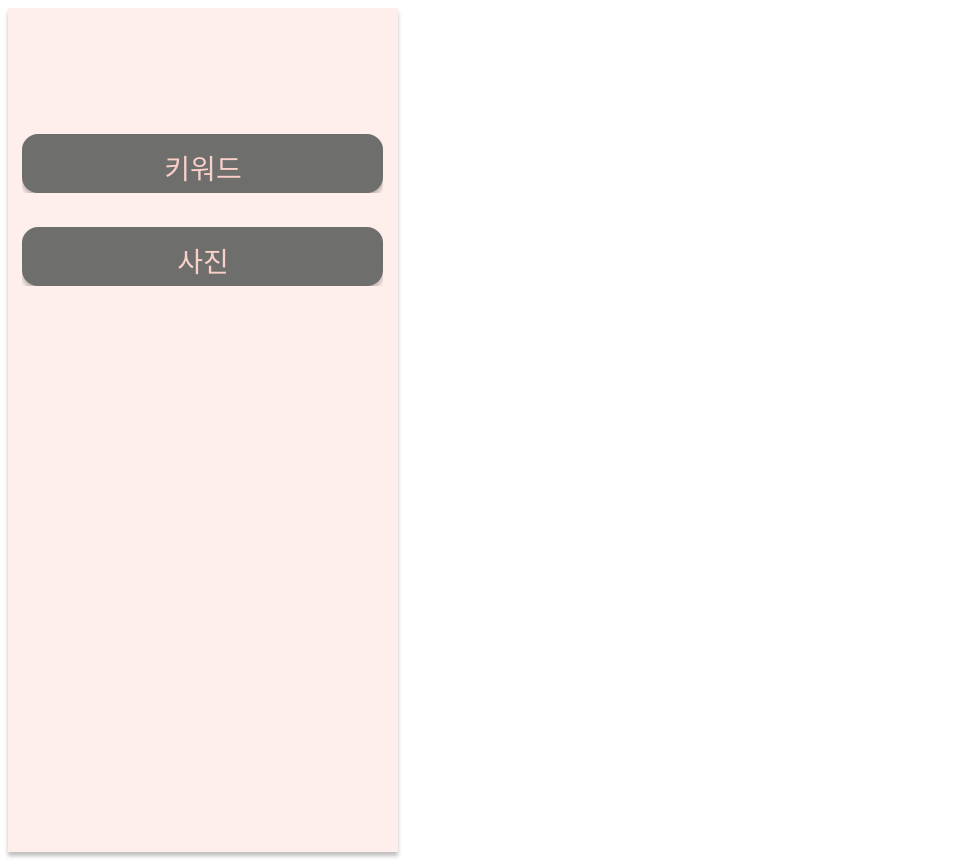
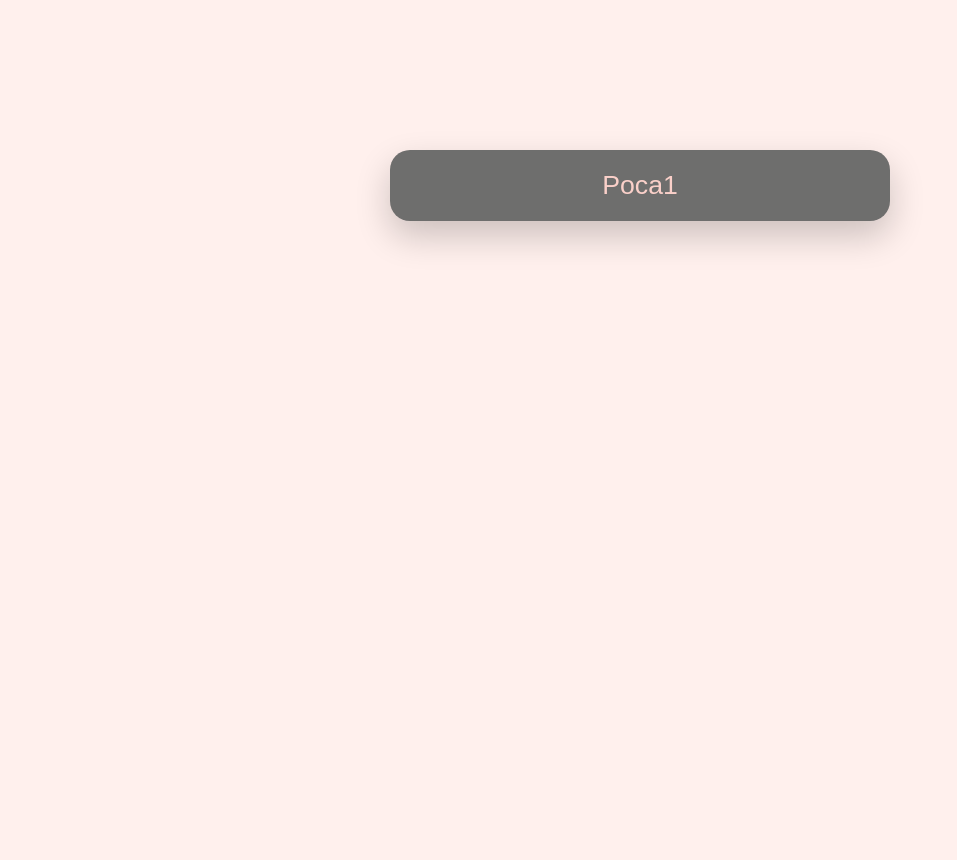
Before and after one commit to KinGSSajonjaltwo/PictureThat-React-Old, a React (Create React App) app: page / in a window 1280 px wide. Shown: the whole page, without its empty margins (0-957 px from the left). After the commit the page ends 800 px from the top, so only its background shows below. Built offline with nearby package versions, Linux system fonts and the light colour scheme.

Commit message:
home 페이지 민섭 디자인 적용

```diff
--- a/src/routes/Home.css
+++ b/src/routes/Home.css
@@ -1,67 +1,45 @@
-.bodyScreen {
-    width: 390px;
-    height: 844px;
-    background: rgba(255,239,236,1);
-    opacity: 1;
-    position: relative;
-    top: 0px;
-    left: 0px;
-    box-shadow: 0px 4px 4px rgba(0, 0, 0, 0.25);
-    overflow: hidden;
+*,
+*::before,
+*::after{
+  margin: 0;
+  padding: 0;
+  box-sizing: border-box;
 }
-.buttonPos1 {
-    width: 361px;
-    height: 59px;
-    background-repeat: no-repeat;
-    background-position: center center;
-    background-size: cover;
-    opacity: 1;
-    position: absolute;
-    top: 126px;
-    left: 14px;
-    overflow: hidden;
+
+html,
+body{
+  height: 100%;
+  width: 100%;
+  max-width: 100%;
+  max-height: 100%;
+  overflow-x: hidden;
 }
 
 
-
-.buttonPos2 {
-width: 361px;
-height: 59px;
-background-repeat: no-repeat;
-background-position: center center;
-background-size: cover;
-opacity: 1;
-position: absolute;
-top: 219px;
-left: 14px;
-overflow: hidden;
+body{
+  display: grid;
+  justify-content: center;
+  align-items: center;
+  background-color:#FFF0ED;
 }
 
-.buttonStyle {
-width: 361px;
-height: 59px;
-background: rgba(110,110,109,1);
-opacity: 1;
-position: relative;
-top: 0px;
-left: 0px;
-border-top-left-radius: 16px;
-border-top-right-radius: 16px;
-border-bottom-left-radius: 16px;
-border-bottom-right-radius: 16px;
-box-shadow: 0px 4px 4px rgba(0, 0, 0, 0.25);
-overflow: hidden;
+section{
+  width: 500px;
+  height: 500px;
+  position: relative;
 }
 
-.buttonText {
-    width: 108px;
-    color: rgba(250,208,201,1);
-    position: absolute;
-    top: 13px;
-    left: 127px;
-    font-family: Inter;
-    font-weight: Regular;
-    font-size: 28px;
-    opacity: 1;
-    text-align: center;
+.link_button {
+    width: 500px;
+    background-color:  #6E6E6D;
+    padding: 20px;
+    border: none;
+    box-shadow: 0 15px 35px rgba(0,0,0,0.2);
+    border-radius: 20px;
 }
+
+.link {
+color:#FAD0C9;
+font-size: 200%;
+text-decoration: none;
+}
--- a/src/routes/Home.js
+++ b/src/routes/Home.js
@@ -4,20 +4,13 @@ import './Home.css'
 
 const Home = () => {
     return (
-        <div className="bodyScreen">
-            <Link to="/keyword">
-                <div className="buttonPos1">
-                    <div className="buttonStyle">
-                    </div>
-                    <span className="buttonText">키워드</span>
+        <section>
+                <div>
+                    <button className ="link_button">
+                        <Link className = "link" to="./keyword/" >Poca1</Link>
+                    </button>
                 </div>
-            </Link>
-            <div className="buttonPos2">
-                <div className="buttonStyle">
-                </div>
-                <span className="buttonText">사진</span>
-            </div>
-        </div>
+        </section>
     );
 }
 
```
Also changed, not shown: 2 other files (tests, documents, lock files or other folders).
